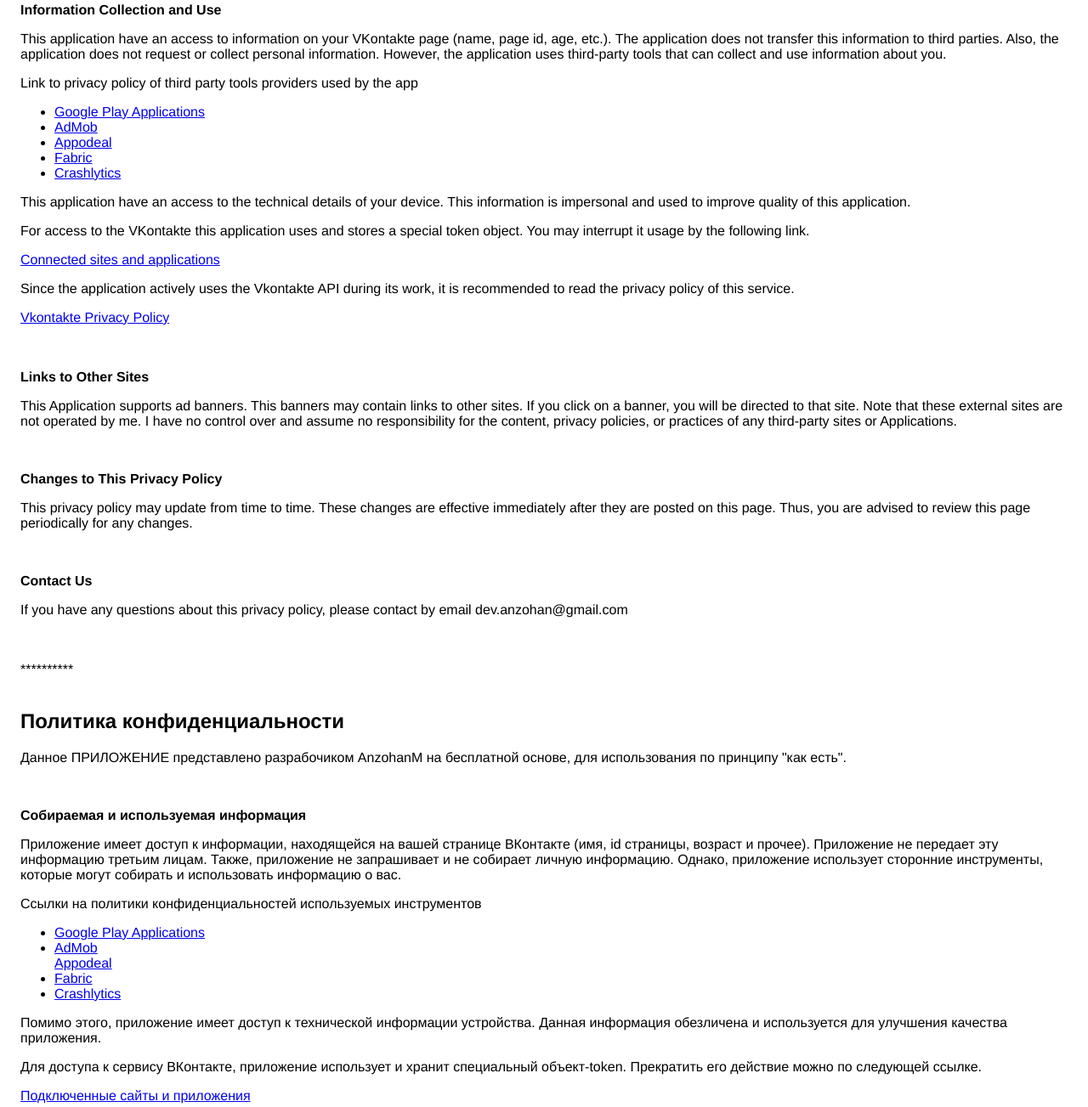
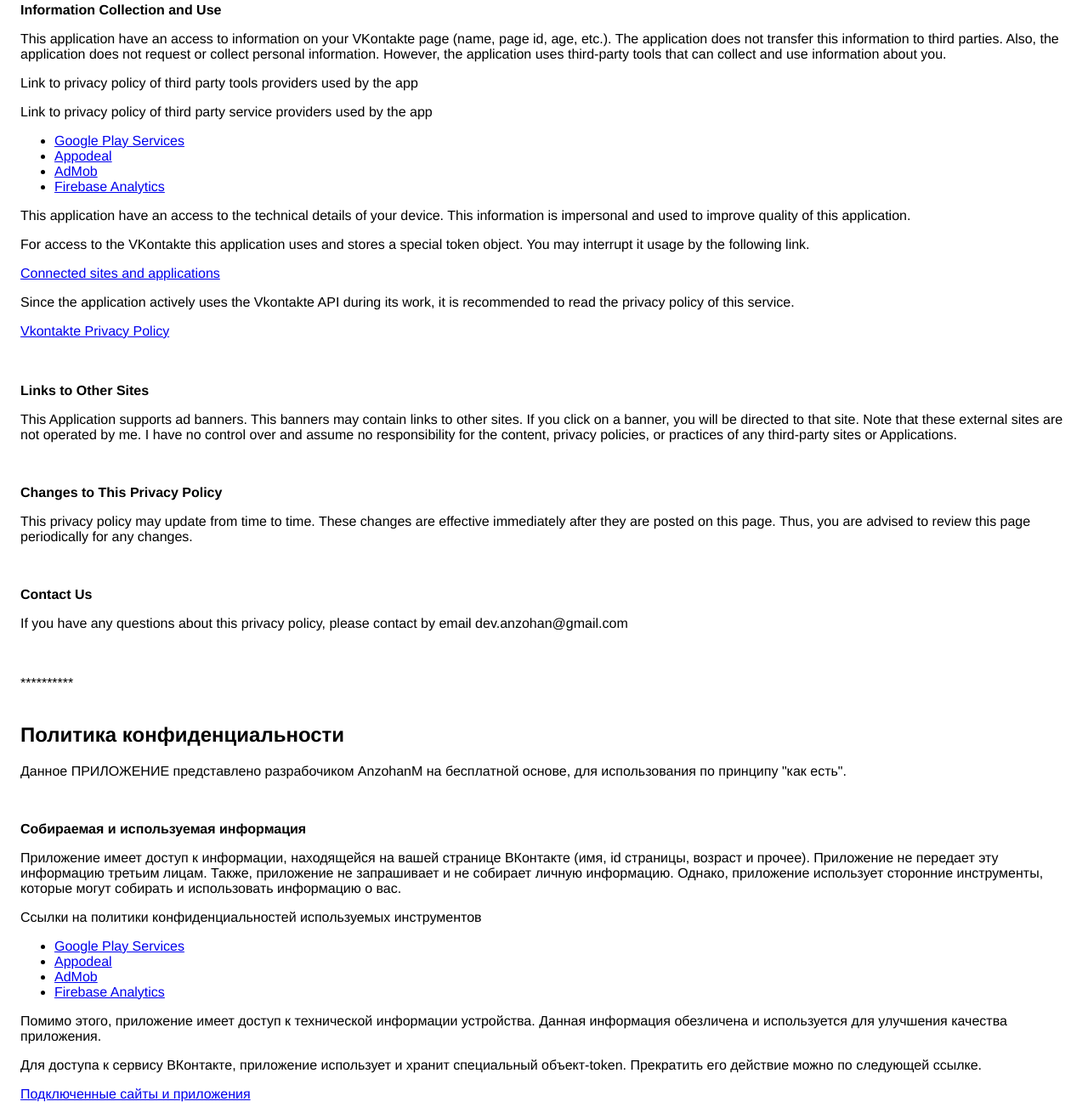
Before and after one commit to Anzohan/anzohan.github.io, a plain HTML site: page vkounter_privacy_policy.html in a window 1280 px wide. Shown: the part 157-1460 px from the top of the page at 85% size. Drawn offline with Linux system fonts and the light colour scheme.

Commit message:
Update vkounter_privacy_policy.html

```diff
--- a/vkounter_privacy_policy.html
+++ b/vkounter_privacy_policy.html
@@ -25,12 +25,12 @@
 		However, the application uses third-party tools that can collect and use information about you.</p>
 
 		<div><p>Link to privacy policy of third party tools providers used by the app</p>
-			<ul><li><a href="https://www.google.com/policies/privacy/" target="_blank">Google Play Applications</a></li><li>
-			<a href="https://support.google.com/admob/answer/6128543?hl=en" target="_blank">AdMob</a></li>
-				<li><a href="https://www.appodeal.com/home/privacy-policy/" target"_blank">Appodeal</a></li>
-			<!----><!----><li><a href="https://fabric.io/privacy" target="_blank">Fabric</a></li><li>
-			<a href="http://try.crashlytics.com/terms/privacy-policy.pdf" target="_blank">Crashlytics</a></li>
-			<!----><!----></ul></div>
+					<div><p>Link to privacy policy of third party service providers used by the app</p>
+						<ul><li><a href="https://www.google.com/policies/privacy/" target="_blank">Google Play Services</a></li>
+							<li><a href="https://www.appodeal.com/home/privacy-policy/">Appodeal</a></li>
+							<li><a href="https://support.google.com/admob/answer/6128543?hl=en" target="_blank">AdMob</a></li>
+							<li><a href="https://firebase.google.com/policies/analytics" target="_blank">Firebase Analytics</a></li>
+							</li><!----><!----></ul></div>
 
 
 			<p>This application have an access to the technical details of your device.
@@ -84,12 +84,11 @@
 			Однако, приложение использует сторонние инструменты, которые могут собирать и использовать информацию о вас.</p>
 
 			<div><p>Ссылки на политики конфиденциальностей используемых инструментов</p>
-				<ul><li><a href="https://www.google.com/policies/privacy/" target="_blank">Google Play Applications</a></li><li>
-				<a href="https://support.google.com/admob/answer/6128543?hl=en" target="_blank">AdMob</a></li>
-					<a href="https://www.appodeal.com/home/privacy-policy/" target"_blank">Appodeal</a></li>
-				<!----><!----><li><a href="https://fabric.io/privacy" target="_blank">Fabric</a></li><li>
-				<a href="http://try.crashlytics.com/terms/privacy-policy.pdf" target="_blank">Crashlytics</a></li>
-				<!----><!----></ul></div>
+				<ul><li><a href="https://www.google.com/policies/privacy/" target="_blank">Google Play Services</a></li>
+							<li><a href="https://www.appodeal.com/home/privacy-policy/">Appodeal</a></li>
+							<li><a href="https://support.google.com/admob/answer/6128543?hl=en" target="_blank">AdMob</a></li>
+							<li><a href="https://firebase.google.com/policies/analytics" target="_blank">Firebase Analytics</a></li>
+							</li><!----><!----></ul></div>
 
 				<p>Помимо этого, приложение имеет доступ к технической информации устройства. Данная информация обезличена
 				и используется для улучшения качества приложения.</p>
```
